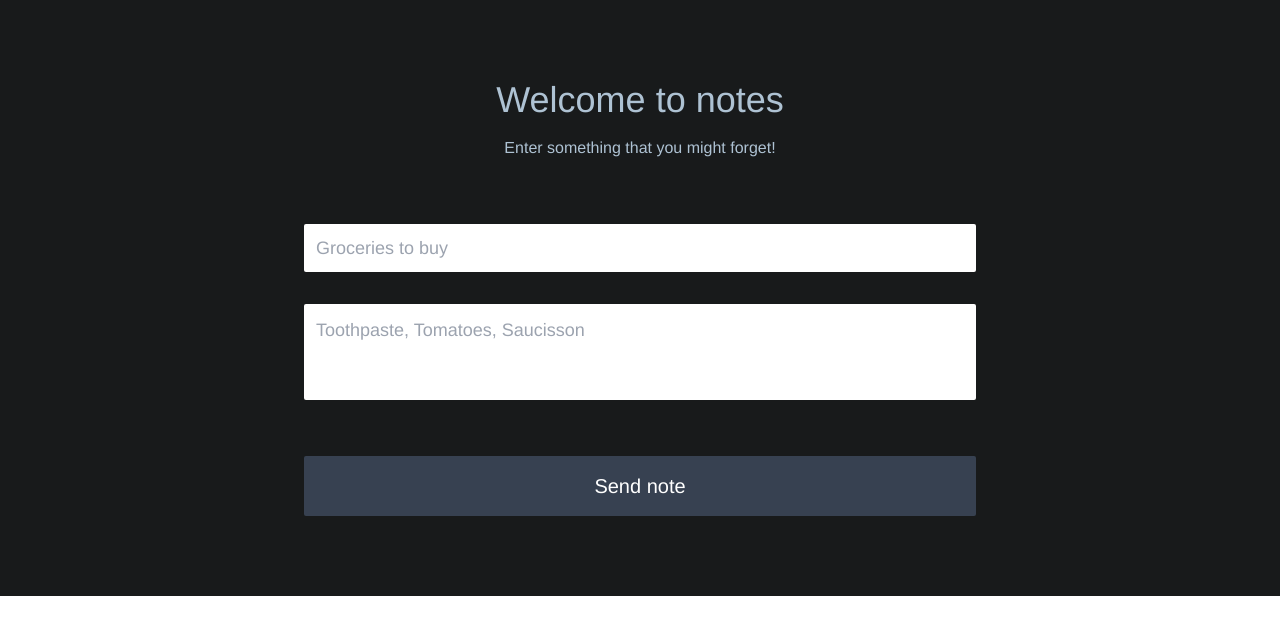
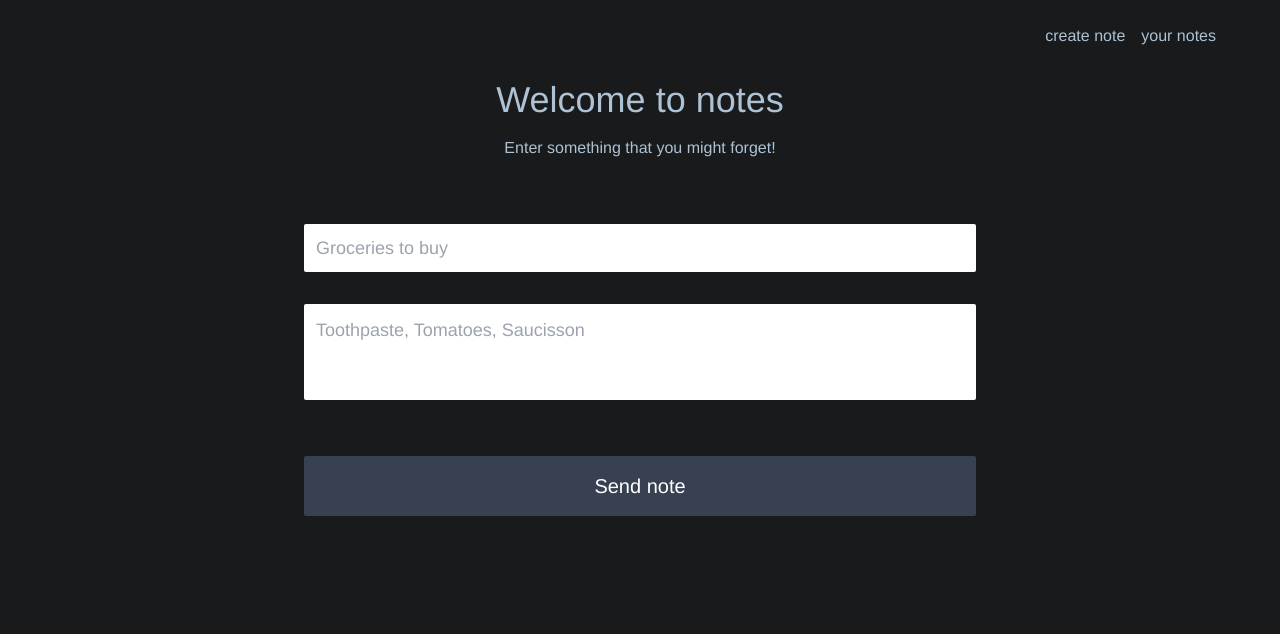
Before and after one commit to JulianRomana/note-front, a Vue app: page / in a window 1280 px wide. Shown: the top 634 px of the page. Built offline with nearby package versions, Linux system fonts and the light colour scheme; no server answers.

Commit message:
feat(navbar): add navbar

```diff
--- a/src/App.vue
+++ b/src/App.vue
@@ -1,9 +1,10 @@
 <template>
-  <div class="container h-full w-screen mx-auto py-20 px-16 flex flex-col items-center">
+  <div class="container min-h-screen h-full max-w-full py-20 px-16 flex flex-col items-center">
+    <Navbar />
     <router-view />
   </div>
 </template>
 
 <script setup>
-
+import { Navbar } from './components/Navbar'
 </script>
--- /dev/null
+++ b/src/components/Navbar/Navbar.vue
@@ -0,0 +1,10 @@
+<template>
+  <div class="w-full fixed top-0 max-h-20 px-16 py-6 text-right">
+    <router-link to="/" class="mr-4">create note</router-link>
+    <router-link to="/notes">your notes</router-link>
+  </div>
+</template>
+
+<script setup>
+
+</script>
--- /dev/null
+++ b/src/components/Navbar/index.js
@@ -0,0 +1 @@
+export { default as Navbar } from './Navbar.vue'
--- a/tailwind.config.js
+++ b/tailwind.config.js
@@ -1,5 +1,5 @@
 module.exports = {
-  purge: ['./index.html', './src/**/*.{vue,js,ts,jsx,tsx}'],
+  purge: ['./index.html', './src/**/*.vue'],
   darkMode: 'class', // or 'media' or 'class'
   theme: {
     extend: {},
```
